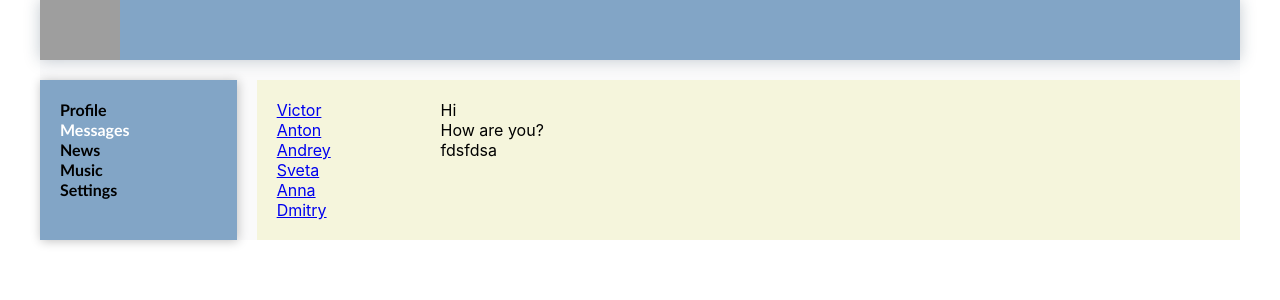
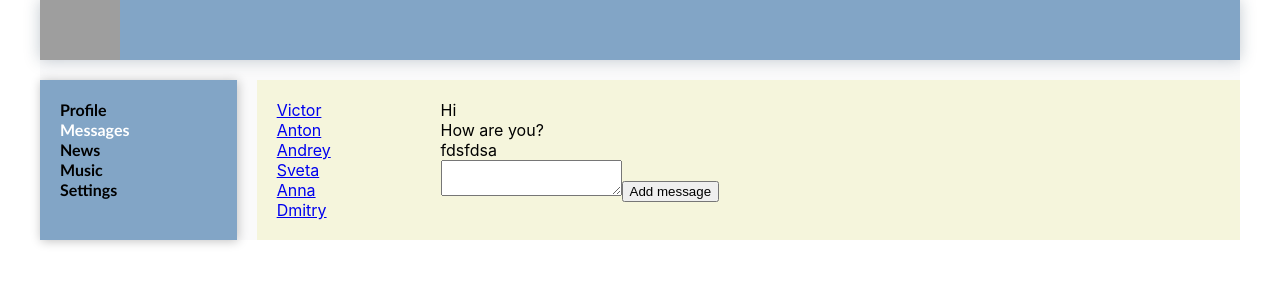
Before and after one commit to kravchanton/socialNet, a React (Create React App) app in the folder my-app/: page /dialogs in a window 1280 px wide. Shown: the top 300 px of the page. Built offline with nearby package versions, Linux system fonts and the light colour scheme; grey boxes are pictures that could not be loaded.

Commit message:
add reducer

```diff
--- a/my-app/src/App.tsx
+++ b/my-app/src/App.tsx
@@ -25,7 +25,10 @@ const App: React.FC<StoreType> = (props) => {
                                                                   dispatch={props.store.dispatch.bind(props.store)}
                                                                   />}/>
                     <Route path='/dialogs' render={() => <Dialogs dialogs={state.messagesPage.dialogs}
-                                                                  messages={state.messagesPage.messages}/>}/>
+                                                                  messages={state.messagesPage.messages}
+                                                                  newMessageText={state.messagesPage.newMessageText}
+                                                                  dispatch={props.store.dispatch.bind(props.store)}
+                    />}/>
                     <Route path='/news' component={News}/>
                     <Route path='/music' component={Music}/>
                     <Route path='/settings' component={Settings}/>
--- a/my-app/src/components/Dialogs/Dialogs.tsx
+++ b/my-app/src/components/Dialogs/Dialogs.tsx
@@ -1,13 +1,32 @@
-import React from "react";
+import React, {ChangeEvent} from "react";
 import s from './Dialogs.module.css';
 import {NavLink} from "react-router-dom";
 import DialogItem, {DialogItemType} from "./DialogItem/DialogItem";
 import Message from "./Message/DialogMessages";
-import {MessagesPageType} from "../../redux/state";
+import {ActionType, DialogsType, MessagesType} from "../../redux/state";
+import {addMessageActionCreator, updateNewMessageActionCreator} from "../../redux/dialogs_reducer";
 
+export type MessagesPageType = {
+    dialogs: Array<DialogsType>
+    messages: Array<MessagesType>
+    newMessageText: string
+    dispatch?: (action: ActionType) => void
+}
 
 const Dialogs = (props: MessagesPageType ) => {
+    let onMessageChange = (e: ChangeEvent<HTMLTextAreaElement>) => {
 
+        if (props.dispatch) {
+
+            props.dispatch(updateNewMessageActionCreator(e.currentTarget.value))
+        }
+    }
+    let addMessage = () => {
+        if (props.dispatch) {
+            props.dispatch(addMessageActionCreator())
+        }
+
+    }
     let dialogsElements = props.dialogs.map((t) => <DialogItem name={t.name} id={t.id}/>)
     let messegesElements = props.messages.map((t) => <Message message={t.message}/>)
     return (
@@ -18,6 +37,10 @@ const Dialogs = (props: MessagesPageType ) => {
             <div className={s.messages}>
                 {messegesElements}
 
+                <textarea onChange={onMessageChange} value={props.newMessageText}></textarea>
+
+                <button onClick={addMessage}>Add message</button>
+
             </div>
         </div>)
 }
--- a/my-app/src/components/Profile/MyPosts/MyPosts.tsx
+++ b/my-app/src/components/Profile/MyPosts/MyPosts.tsx
@@ -2,6 +2,8 @@ import React, {ChangeEvent, useState} from "react";
 import classes from './MyPosts.module.css';
 import MyPost from "./Post/MyPost";
 import {ProfilePageType} from "../profile";
+import {addPostActionCreator, updateNewPostActionCreator} from "../../../redux/profile_reducer";
+
 
 
 const MyPosts = (props: ProfilePageType) => {
@@ -11,13 +13,12 @@ const MyPosts = (props: ProfilePageType) => {
 
         if (props.dispatch) {
 
-            let action = {type: "UPDATE-NEW-POST-TEXT", text: e.currentTarget.value };
-            props.dispatch(action)
+            props.dispatch(updateNewPostActionCreator(e.currentTarget.value))
         }
     }
     let addPost = () => {
         if (props.dispatch) {
-            props.dispatch({type: "ADD-POST"})
+            props.dispatch(addPostActionCreator())
         }
 
     }
--- a/my-app/src/components/Profile/profile.tsx
+++ b/my-app/src/components/Profile/profile.tsx
@@ -1,8 +1,8 @@
 import React from "react";
-
 import MyPosts from "./MyPosts/MyPosts";
 import ProfileInfo from "./ProfileInfo/profileInfo";
-import {AddActionType, PostsType, UpdateActionType} from "../../redux/state";
+import {AddActionType,UpdateActionType} from "../../redux/profile_reducer";
+import {PostsType} from "../../redux/state";
 
 export type ProfilePageType = {
     posts: Array<PostsType>
--- /dev/null
+++ b/my-app/src/redux/dialogs_reducer.tsx
@@ -0,0 +1,30 @@
+import {ActionType, DialogsType} from "./state";
+import {MessagesPageType} from "../components/Dialogs/Dialogs";
+
+export type AddMessageActionType = ReturnType<typeof addMessageActionCreator>
+export type UpdateMessageActionType = ReturnType<typeof updateNewMessageActionCreator>
+
+export const addMessageActionCreator = () => {
+    return {type: "ADD-MESSAGE"} as const
+}
+export const updateNewMessageActionCreator = (text: string) => {
+    return {type: "UPDATE-NEW-MESSAGE-TEXT", text: text} as const
+}
+
+export const dialogsReducer = (state: MessagesPageType, action: ActionType): MessagesPageType => {
+    switch (action.type) {
+        case "ADD-MESSAGE":
+            let newMessage = {
+                message: state.newMessageText,
+                id: "4"
+            }
+            state.messages.push(newMessage);
+            state.newMessageText = ""
+            return state
+        case "UPDATE-NEW-MESSAGE-TEXT":
+            state.newMessageText = action.text;
+            return state
+        default:
+            return state
+    }
+}
--- /dev/null
+++ b/my-app/src/redux/profile_reducer.tsx
@@ -0,0 +1,33 @@
+import {ActionType, PostsType} from "./state";
+import {ProfilePageType} from "../components/Profile/profile";
+import React from "react";
+
+export type AddActionType = ReturnType<typeof addPostActionCreator>
+export type UpdateActionType = ReturnType<typeof updateNewPostActionCreator>
+
+export const addPostActionCreator = () => {
+    return {type: "ADD-POST"} as const
+}
+export const updateNewPostActionCreator = (text: string) => {
+    return {type: "UPDATE-NEW-POST-TEXT", text: text} as const
+}
+
+
+export const profileReducer = (state: ProfilePageType, action: ActionType): ProfilePageType => {
+    switch (action.type) {
+        case "ADD-POST":
+            let newPost: PostsType = {
+                message: state.newPostText,
+                likesCount: 0,
+                id: "5",
+            }
+            state.posts.push(newPost);
+            state.newPostText = ""
+            return state
+        case "UPDATE-NEW-POST-TEXT":
+            state.newPostText = action.text;
+            return state
+        default:
+            return state
+    }
+}
--- a/my-app/src/redux/state.tsx
+++ b/my-app/src/redux/state.tsx
@@ -1,4 +1,18 @@
 import {ProfilePageType} from "../components/Profile/profile";
+import {MessagesPageType} from "../components/Dialogs/Dialogs";
+import {
+    AddActionType,
+    addPostActionCreator,
+    profileReducer,
+    UpdateActionType,
+    updateNewPostActionCreator
+} from "./profile_reducer";
+import {
+    addMessageActionCreator,
+    AddMessageActionType,
+    dialogsReducer, UpdateMessageActionType,
+    updateNewMessageActionCreator
+} from "./dialogs_reducer";
 
 export type PostsType = {
     message: string,
@@ -16,30 +30,17 @@ export type MessagesType = {
     id: string
 }
 
-export type MessagesPageType = {
-    dialogs: Array<DialogsType>
-    messages: Array<MessagesType>
-}
-
-
 export type RootStateType = {
     profilePage: ProfilePageType
     messagesPage: MessagesPageType
 }
-export type AddActionType = {
-    type: "ADD-POST"
-}
 
-export type UpdateActionType = {
-    type: "UPDATE-NEW-POST-TEXT"
-    text: string
-}
 export type StateType = {
     _state: RootStateType
     rerenderEntireTree: () => void
     subscribe: (observer: () => void) => void
     getState: () => RootStateType
-    dispatch: (action: AddActionType | UpdateActionType) => void
+    dispatch: (action: ActionType) => void
 }
 export type StoreType = {
     store: StateType
@@ -68,7 +69,8 @@ export let store: StateType = {
                 {message: 'Hi', id: '1'},
                 {message: 'How are you?', id: '2'},
                 {message: 'fdsfdsa', id: '3'},
-            ]
+            ],
+            newMessageText: '',
         }
     },
     rerenderEntireTree() {
@@ -82,22 +84,18 @@ export let store: StateType = {
     },
 
     dispatch(action) {
-        if(action.type === "ADD-POST") {
-            let newPost: PostsType = {
-                message: this._state.profilePage.newPostText,
-                likesCount: 0,
-                id: "5",
-            }
-            this._state.profilePage.posts.push(newPost);
-            this._state.profilePage.newPostText = ""
-            this.rerenderEntireTree()
-        } else if(action.type === "UPDATE-NEW-POST-TEXT") {
-            this._state.profilePage.newPostText = action.text;
-            this.rerenderEntireTree()
-        }
+        store._state.profilePage = profileReducer(store._state.profilePage, action)
+        store._state.messagesPage = dialogsReducer(store._state.messagesPage, action)
+        this.rerenderEntireTree()
     }
 
 }
 
 
+export type ActionType = AddActionType | AddMessageActionType | UpdateActionType | UpdateMessageActionType
+
+
+
+
+
 export default store
```
